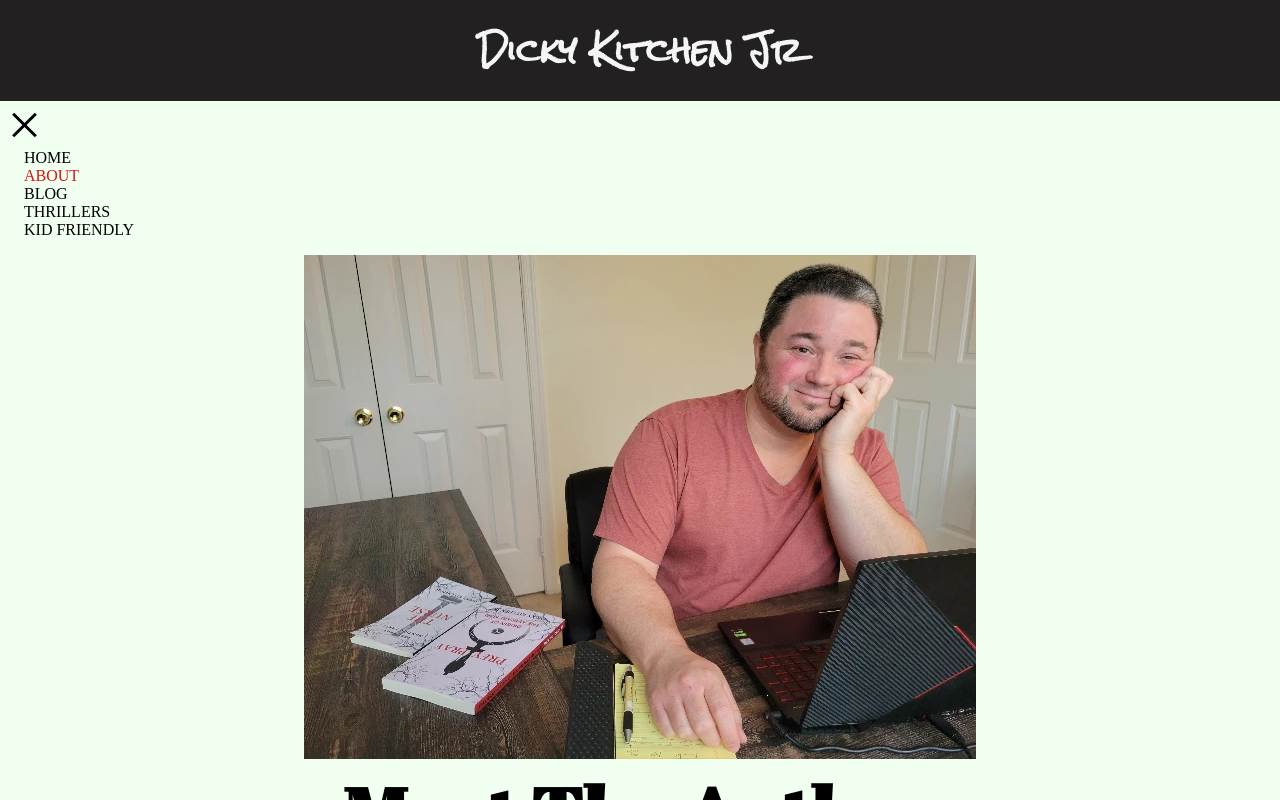
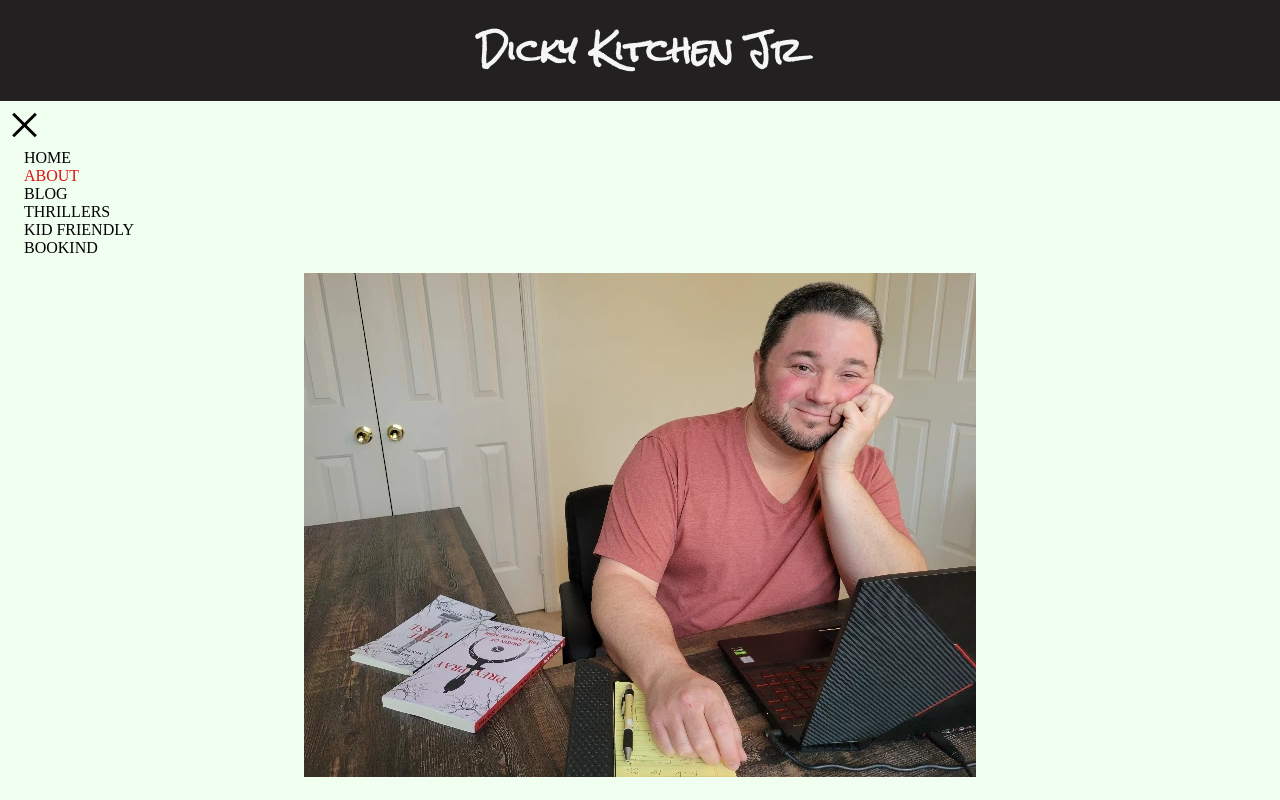
Before and after one commit to DickyKitchenJr/author-site-version-2, a React (Create React App) app in the folder author-v2/: page /about in a window 1280 px wide. Both pictures are taken after a click on the button 24 px from the left and 125 px from the top of the page. Shown: the top 800 px of the page. Built offline with nearby package versions, Linux system fonts and the light colour scheme.

Commit message:
Update Nav.js

```diff
--- a/author-v2/src/Components/Nav.js
+++ b/author-v2/src/Components/Nav.js
@@ -44,6 +44,15 @@ function Nav() {
       >
         KID FRIENDLY
       </NavLink>
+      <NavLink
+        className="nav-link"
+        style={({ isActive }) => {
+          return isActive ? { color: "hsl(0, 83%, 47%)" } : {};
+        }}
+        to="/bookind"
+      >
+        BOOKIND
+      </NavLink>
     </nav>
   );
 }
```
